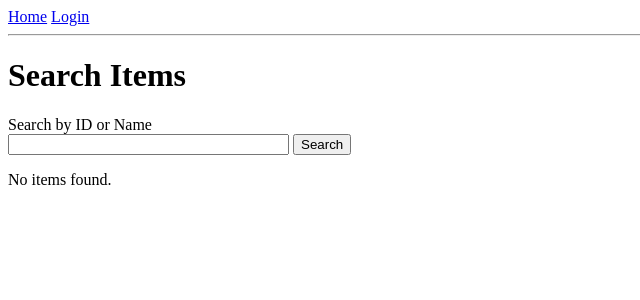
After one commit to Simret-Melak/Shoptimize, a Flask app: page /search_items in a window 1280 px wide. The commit adds this page. Shown: the top 300 px of the page, without its empty margins (0-640 px from the left). Run offline with Flask 3, Linux system fonts and the light colour scheme.

```diff
--- a/app/forms.py
+++ b/app/forms.py
@@ -32,6 +32,14 @@ class ItemForm(FlaskForm):
     price = DecimalField('Price', validators=[DataRequired()])
     submit = SubmitField('Add Item')
 
+class SearchForm(FlaskForm):
+    search = StringField('Search by ID or Name', validators=[DataRequired()])
+    submit = SubmitField('Search')
+
+class AddToCartForm(FlaskForm):
+    item_id = IntegerField('Item ID', validators=[DataRequired()])
+    quantity = IntegerField('Quantity', validators=[DataRequired()])
+    submit = SubmitField('Add to Cart')
     def validate_username(self, username):
         user = User.query.filter_by(username=username.data).first()
         if user is not None:
--- a/app/routes.py
+++ b/app/routes.py
@@ -1,10 +1,10 @@
-
 from flask import render_template, flash, redirect, url_for, request
 from flask_login import login_user, logout_user, current_user, login_required
 from werkzeug.urls import url_parse
 from app import app, db
-from app.forms import LoginForm, RegistrationForm,ItemForm
-from app.models import User,Item
+from app.forms import LoginForm, RegistrationForm,ItemForm,SearchForm
+from app.models import User,Item,Sold
+from flask import jsonify
 
 @app.route('/')
 @app.route('/index')
@@ -55,26 +55,98 @@ def register():
 
 @app.route('/add_items', methods=['GET', 'POST'])
 def add_items():
-    # Check if the current user is authenticated and a manager/admin
-    if not current_user.is_authenticated or current_user.position not in ['manager', 'admin']:
-        flash('You must be a manager or admin to access this page.')
+    # Check if the current user is authenticated and is a manager
+    if not current_user.is_authenticated or current_user.position != 'manager':
+        flash('You must be a manager to access this page.')
         return redirect(url_for('index'))
 
     form = ItemForm()
     if form.validate_on_submit():
-        # Instantiate an Item with form data
-        item = Item(
-            name=form.name.data,
-            unit=form.unit.data,
-            type=form.type.data,
-            quantity=form.quantity.data,
-            price=form.price.data
-        )
+        # Search for an existing item with the same name
+        existing_item = Item.query.filter_by(name=form.name.data).first()
 
-        db.session.add(item)
+        if existing_item:
+            # If the item exists, update its attributes
+            existing_item.unit = form.unit.data
+            existing_item.type = form.type.data
+            existing_item.quantity = form.quantity.data
+            existing_item.price = form.price.data
+            flash('Item details have been updated.')
+        else:
+            # If the item does not exist, create a new item
+            new_item = Item(
+                name=form.name.data,
+                unit=form.unit.data,
+                type=form.type.data,
+                quantity=form.quantity.data,
+                price=form.price.data
+            )
+            db.session.add(new_item)
+            flash('The new item has been added!')
+
+        # Commit changes to the database
         db.session.commit()
-        flash('The new item has been added!')
+
         return redirect(url_for('index'))
 
+    return render_template('add_item.html', title='Add New Item', form=form)
 
-    return render_template('add_item.html', title='Add New Item', form=form)
+
+
+@app.route('/search_items', methods=['GET', 'POST'])
+def search_items():
+    form = SearchForm()
+    items = Item.query  # Start with all items
+
+    if form.validate_on_submit():
+        search_query = form.search.data
+        if search_query.isdigit():  # If the search query is numeric, assume it's an id
+            items = items.filter(Item.id == int(search_query))
+        else:  # Otherwise, search by name
+            items = items.filter(Item.name.ilike(f'%{search_query}%'))
+
+    items = items.all()  # Execute the query to retrieve the items
+
+    return render_template('search_items.html', title='Search Items', form=form, items=items)
+
+@app.route('/search_items_cashier', methods=['GET', 'POST'])
+def search_items_cashier():
+    form = SearchForm()
+    items = Item.query  # Start with all items
+
+    if form.validate_on_submit():
+        search_query = form.search.data
+        if search_query.isdigit():  # If the search query is numeric, assume it's an id
+            items = items.filter(Item.id == int(search_query))
+        else:  # Otherwise, search by name
+            items = items.filter(Item.name.ilike(f'%{search_query}%'))
+
+    items = items.all()  # Execute the query to retrieve the items
+
+    return render_template('search_items_cashier.html', title='Search Items Cashier', form=form, items=items)
+
+@app.route('/sell_item', methods=['POST'])
+@login_required  # If login is required
+def sell_item():
+    item_id = request.form.get('item_id', type=int)
+    sell_quantity = request.form.get('sell_quantity', type=int)
+
+    item = Item.query.get(item_id)
+    if not item or item.quantity < sell_quantity:
+        flash('Invalid item or insufficient quantity.')
+        return redirect(url_for('search_items_cashier'))
+
+    item.quantity -= sell_quantity
+    sale = Sold(quantity=sell_quantity, item_id=item_id, cashier_id=current_user.id)
+    db.session.add(item)
+    db.session.add(sale)
+
+    try:
+        db.session.commit()
+        flash('Sale successful.')
+    except Exception as e:
+        db.session.rollback()
+        flash('Error processing sale.')
+        # Optionally log the error for debugging: app.logger.error('Error: %s', e)
+
+    return redirect(url_for('search_items_cashier'))
--- a/app/templates/base.html
+++ b/app/templates/base.html
@@ -15,6 +15,9 @@
             {% else %}
             <a href="{{ url_for('logout') }}">Logout</a>
             <a href="{{url_for('add_items')}}">Add Items</a>
+            <a href="{{url_for('search_items')}}">Search Items</a>
+            <a href="{{url_for('search_items_cashier')}}">Search Items Cashier</a>
+
             {% endif %}
         </div>
         <hr>
--- /dev/null
+++ b/app/templates/search_items.html
@@ -0,0 +1,26 @@
+<!-- app/templates/search_items.html -->
+
+{% extends "base.html" %}
+
+{% block content %}
+<h1>Search Items</h1>
+<form action="" method="post">
+    {{ form.hidden_tag() }}
+    <p>
+        {{ form.search.label }}<br>
+        {{ form.search(size=32) }} {{ form.submit() }}
+    </p>
+</form>
+
+{% if items %}
+    <ul>
+        <li>ID - NAME - UNIT - TYPE - QUANTITY - PRICE</li>
+    {% for item in items %}
+        <li>{{item.id}}-{{ item.name }} - {{ item.unit }} - {{ item.type }} - {{ item.quantity }} - {{ item.price }}</li>
+    {% endfor %}
+    </ul>
+{% else %}
+    <p>No items found.</p>
+{% endif %}
+
+{% endblock %}
```
Also changed, not shown: app/templates/search_items_cashier.html (added, +27 -0 lines), app.db.
